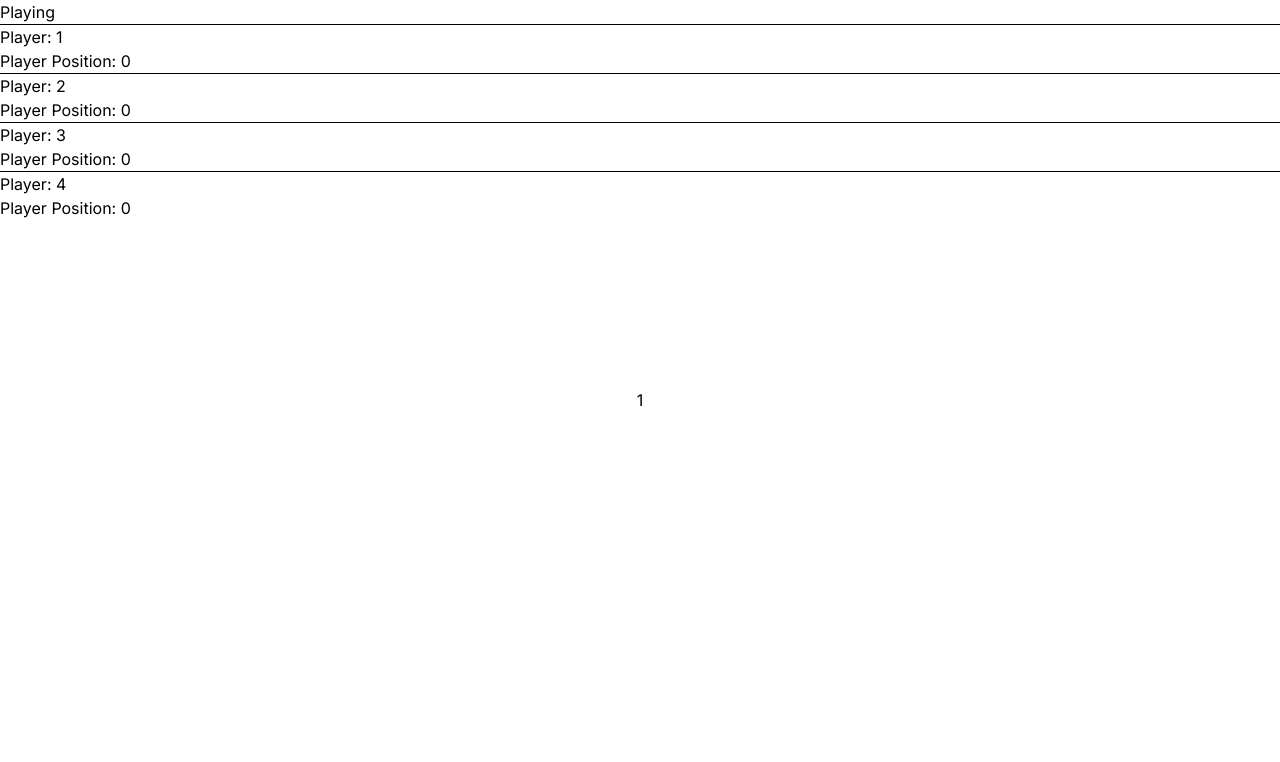
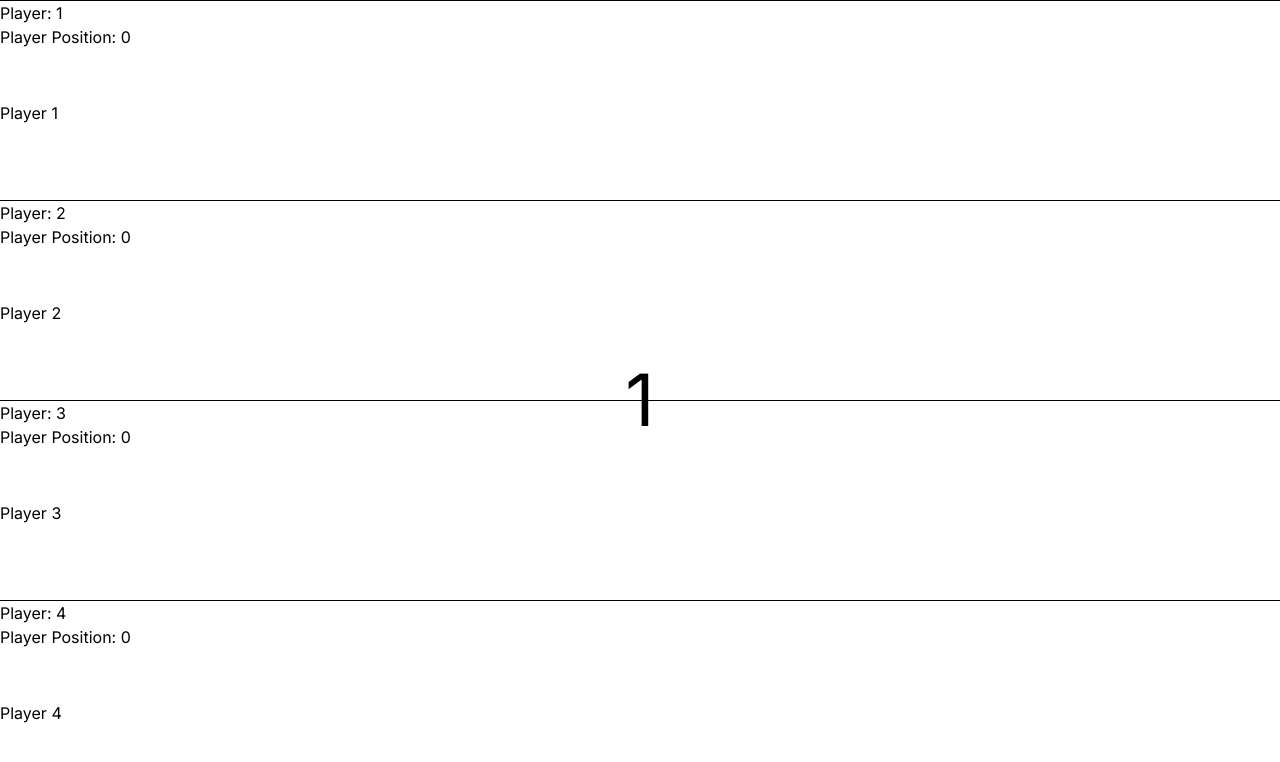
Before and after one commit to JethroNatividad/clicking-race, a Next.js app: page / in a window 1280 px wide. Both pictures are taken after a click on the button "Start". Shown: the top 762 px of the page. Built offline with nearby package versions, Linux system fonts and the light colour scheme.

Commit message:
Implement move car

```diff
--- a/app/page.tsx
+++ b/app/page.tsx
@@ -1,6 +1,6 @@
 "use client";
 
-import { useEffect, useState } from "react";
+import { useEffect, useRef, useState } from "react";
 
 type Player = {
   id: string;
@@ -11,8 +11,10 @@ type Player = {
 type GameState = "menu" | "playing" | "finished";
 
 const Home = () => {
+  const raceLength = 20;
+  const racetrackRef = useRef(null);
   const [gameState, setGameState] = useState<GameState>("menu");
-  const raceLength = 20;
+  const [racetrackWidth, setRacetrackWidth] = useState(0);
   const [winner, setWinner] = useState<Player | null>(null);
   const [countdown, setCountdown] = useState(3);
   const [players, setPlayers] = useState<Player[]>([
@@ -50,6 +52,23 @@ const Home = () => {
     );
     setCountdown(3);
   };
+
+  useEffect(() => {
+    const calculateWidth = () => {
+      if (racetrackRef.current) {
+        setRacetrackWidth((racetrackRef.current as HTMLElement).offsetWidth);
+      }
+    };
+
+    calculateWidth();
+    window.addEventListener("resize", calculateWidth);
+    console.log(racetrackWidth);
+    console.log(racetrackRef.current);
+
+    return () => {
+      window.removeEventListener("resize", calculateWidth);
+    };
+  }, [gameState]);
 
   useEffect(() => {
     if (gameState === "playing" && countdown > -1) {
@@ -106,22 +125,34 @@ const Home = () => {
 
   if (gameState === "playing") {
     return (
-      <div>
-        <h1>Playing</h1>
+      <main className="h-screen">
         <div
           className={`absolute top-0 left-0 w-full h-screen flex items-center justify-center ${
             countdown < 0 && "hidden"
           }`}
         >
-          <div>{countdown > 0 ? <h2>{countdown}</h2> : <h2>Go!</h2>}</div>
+          <h2 className="text-7xl">{countdown > 0 ? countdown : "Go!"}</h2>
         </div>
+        <div
+          ref={racetrackRef}
+          className={`grid grid-rows-${players.length} h-full`}
+        >
           {players.map((player) => (
-          <div className="border-black border-t" key={player.id}>
+            <div className="border-black border-t relative" key={player.id}>
               <div>Player: {player.id}</div>
               <div>Player Position: {player.position}</div>
+              <div
+                className="absolute top-1/2"
+                style={{
+                  left: `${(player.position / raceLength) * racetrackWidth}px`,
+                }}
+              >
+                Player {player.id}
+              </div>
             </div>
           ))}
         </div>
+      </main>
     );
   }
 
```
Lines whose indentation alone changed are shown as unchanged.
